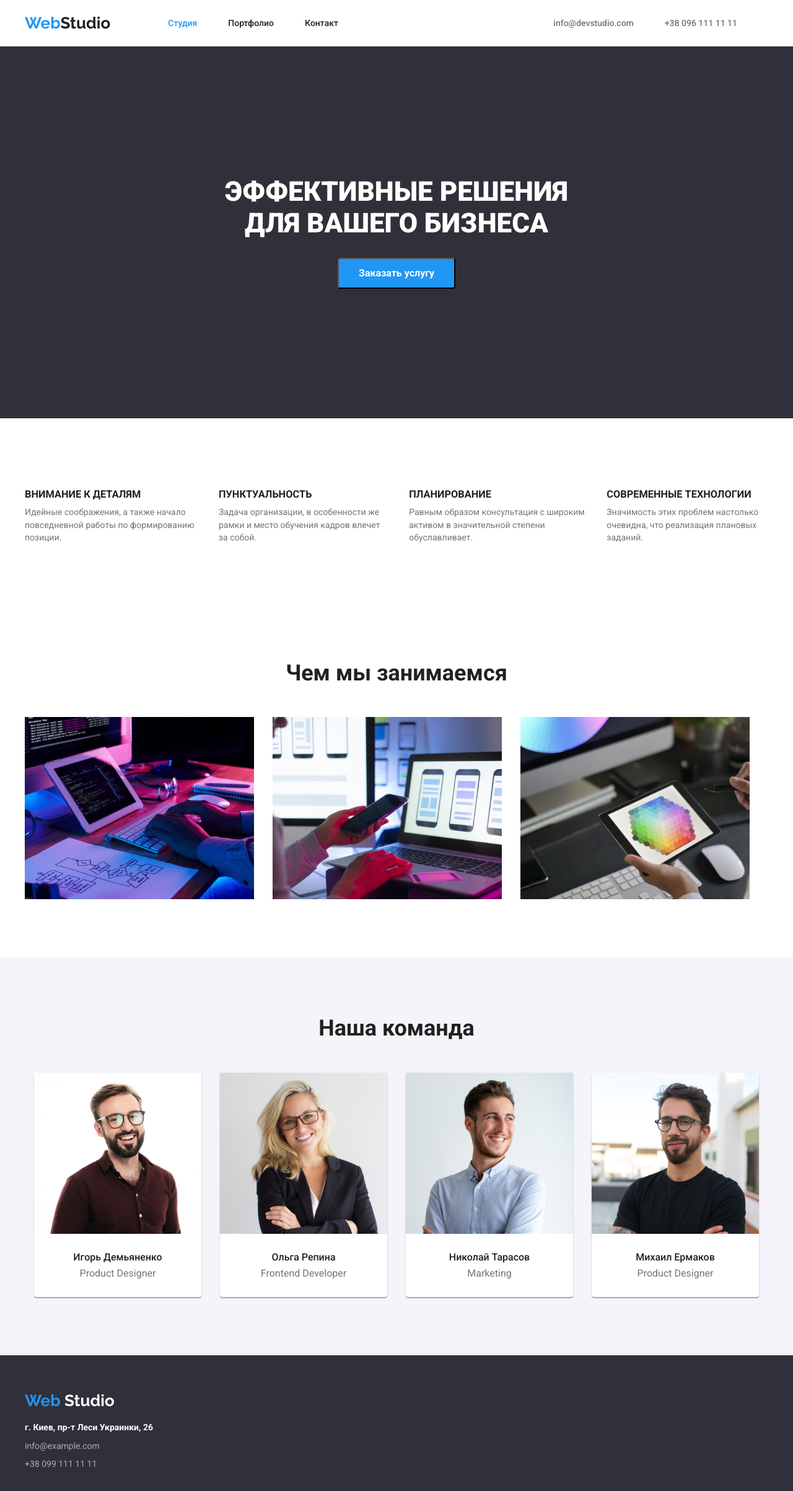
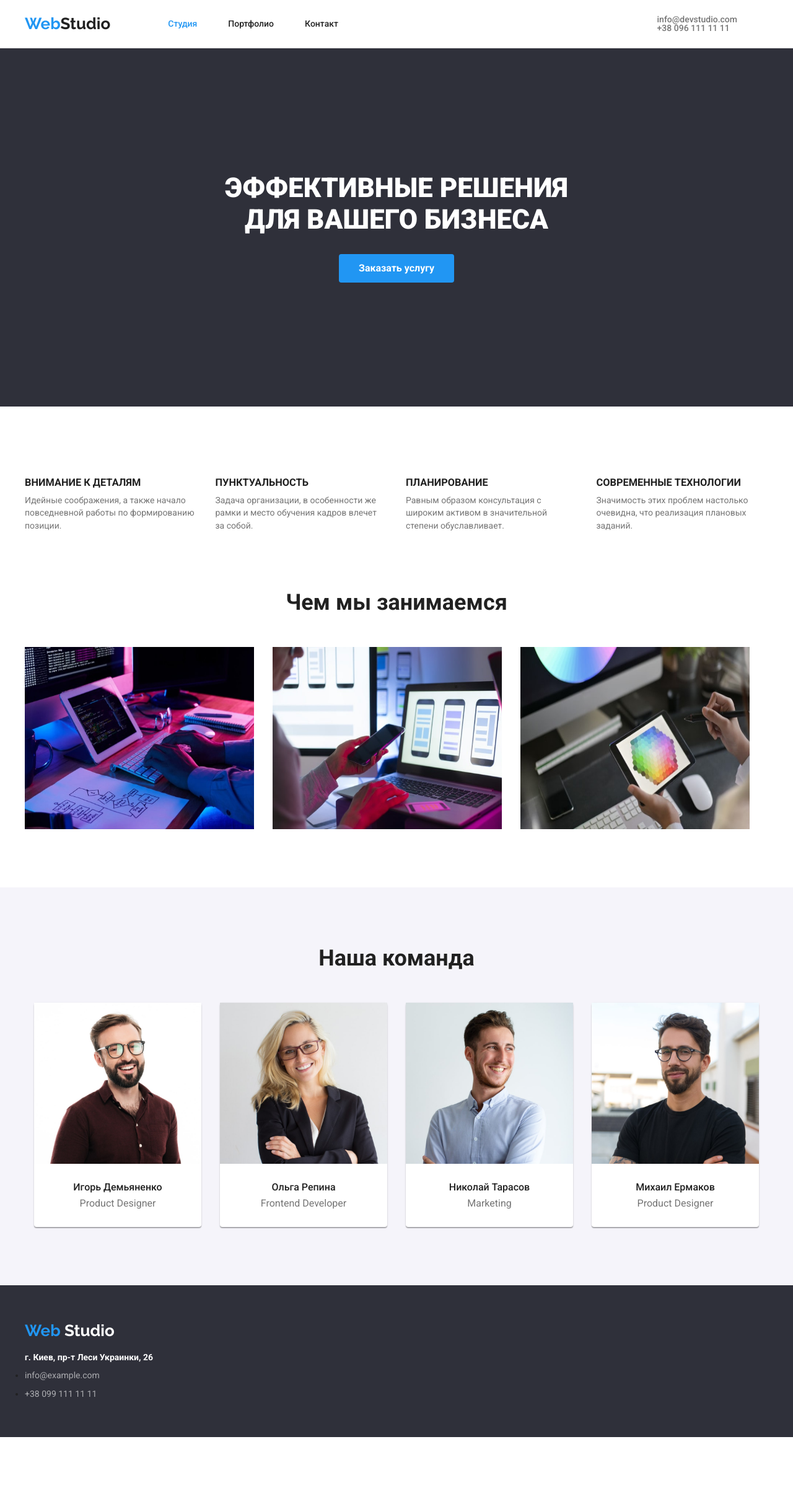
Before and after one commit to PeterYurich/goit-markup-hw-04, a plain HTML site: page index.html in a window 1280 px wide. Shown: the whole page at 62% size. After the commit the page ends 2319 px from the top, so only its background shows below. Drawn offline with nearby package versions, Linux system fonts and the light colour scheme.

Commit message:
after-hw-3

```diff
--- a/css/styles.css
+++ b/css/styles.css
@@ -7,7 +7,7 @@
   --grey-back: #f5f4fa;
   --dark-back: #2f303a;
   --size-heder: 14px;
-  --height-heder: 24px;
+  --height-heder: 1;
 }
 
 
@@ -42,12 +42,15 @@ a {
 }
 
 .site-nav {
-  font-weight: 500;
   font-size: var(--size-heder);
   line-height: var(--height-heder);
 }
 
-.mail {
+.nav-item {
+  font-weight: 500;
+}
+
+.mail-header {
   color: var(--grey-text);
   font-size: var(--size-heder);
   line-height: var(--height-heder);
@@ -62,8 +65,7 @@ a {
 }
 
 .current {
-  color: var(--accent-color);
-}
+color: var(--accent-color);}
 
 .link {
   color: inherit;
@@ -213,10 +215,14 @@ img {
   padding: 94px 0;
 }
 
+.section-sec {
+padding-top: 0;
+}
+
 .header-container {
   display: flex;
   align-items: center;
-  padding: 24px 0;
+  padding: 24px 0 25px 0;
   }
 
 .header {
@@ -250,9 +256,9 @@ img {
   flex-direction: column;
   background-color: var(--dark-back);
   min-width: auto;
-  min-height: 600px;
   justify-content: center;
   align-items: center;
+  padding: 200px 0;
 }
 
 .hero {
@@ -277,6 +283,10 @@ img {
 
 .adv-item:not(:last-child) {
   margin-right: 30px;
+}
+
+.adv-item {
+  flex-basis: calc((100% - (3*30px)) / 4);
 }
 
 /* чем мы занимаемся */
@@ -314,15 +324,6 @@ img {
 
 .name, .profession {
   text-align: center;
-}
-
-.name {
-  margin-top: 30px;
-  margin-bottom: 10px;
-}
-
-.profession {
-  margin-bottom: 30px;
 }
 
 .section-name {
@@ -379,17 +380,8 @@ img {
 
 
 .portfolio-name {
-  margin-top: 20px;
+  color: var(--black-text);
   margin-bottom: 4px;
-  color: var(--black-text);
-}
-
-.portfolio-type {
-  margin-bottom: 20px;
-}
-
-.portfolio-name, .portfolio-type {
-  margin-left: 24px;
 }
 
 /* .portfolio-item:not(:nth-child(3n)) {
@@ -406,13 +398,26 @@ img {
   flex-basis: calc((100% - (3*30px)) / 3);
 }
 
-/* the end of hw#3))) */
+button {
+  border: none;
+}
 
-.images {
-  object-fit: cover;
+.port-desc {
   width: 370px;
-  height: 294px;
+  padding: 20px 24px;
+  border: 1px solid #EEEEEE;
+  border-top: none;
 }
+
+.stuff-desc {
+  padding: 30px 0;
+}
+
+.name {
+  margin-bottom: 10px;
+}
+
+/* end))) */
 
 /* HW-4  */
 
--- a/index.html
+++ b/index.html
@@ -14,7 +14,7 @@
 </head>
 
 <body>
-    <header class="header">
+    <header  class="header">
         <div class="container header-container">
             <a lang="en" href="" class="logo"><span class="logo-first">Web</span><span
                     class="logo-sec">Studio</span></a>
@@ -26,17 +26,17 @@
                 </ul>
             </nav>
             <ul class="list header-contacts">
-                <li><a class="contact-item mail interactive" href="">info@devstudio.com</a></li>
-                <li><a class="contact-item phone interactive" href="">+38 096 111 11 11</a></li>
+                <li"><a class="contact-item mail-header interactive" href="mailto:info@devstudio.com">info@devstudio.com</a></li>
+                <li><a class="contact-item phone interactive" href="tel:+380961111111">+38 096 111 11 11</a></li>
             </ul>
         </div>
     </header>
 <main>
-        <section class=" section hero-css">
+        <section class="section hero-css">
             <h1 class="hero">ЭФФЕКТИВНЫЕ РЕШЕНИЯ <br> ДЛЯ ВАШЕГО БИЗНЕСА</h1>
             <button class="order" type="button">Заказать услугу</button>
         </section>
-        <section class=" section container">
+        <section class="section container">
             <h2 class="unvisible">преимущества компании</h2>
             <ul class="advantages list">
                 <li class="adv-item">
@@ -61,17 +61,17 @@
                 </li>
             </ul>
         </section>
-        <section class=" section container">
+        <section class="section section-sec container">
             <h2 class="gigs-title section-name">Чем мы занимаемся</h2>
             <ul class="gigs list">
                 <li class="gig">
-                    <a href=""> <img class="images" src="./images/pic-1.jpg" width="370" height="294" alt="десктопные приложения"></a>
+                    <a href=""> <img src="./images/pic-1.jpg" width="370" height="294" alt="десктопные приложения"></a>
                 </li>
                 <li class="gig">
-                    <a href=""> <img class="images" src="./images/pic-2.jpg" width="370" height="294" alt="мобильные приложения"></a>
+                    <a href=""> <img src="./images/pic-2.jpg" width="370" height="294" alt="мобильные приложения"></a>
                 </li>
                 <li class="gig">
-                    <a href=""> <img class="images" src="./images/pic-3.jpg" width="370" height="294" alt="дизайнерские решения"></a>
+                    <a href=""> <img src="./images/pic-3.jpg" width="370" height="294" alt="дизайнерские решения"></a>
                 </li>
             </ul>
         </section>
@@ -81,23 +81,31 @@
                 <ul class="stuff list">
                     <li class="stuff-item">
                         <img src="./images/img-3.jpg" alt="фото Игоря Демьяненко" width="270" />
+                        <div class="stuff-desc">
                             <p class="name">Игорь Демьяненко</p>
                             <p class="profession" lang="en">Product Designer</p>
+                        </div>
                     </li>
                     <li class="stuff-item">
                         <img src="./images/img-2.jpg" alt="фото Ольги Репиной" width="270" />
+                        <div class="stuff-desc">
                             <p class="name">Ольга Репина</p>
                             <p class="profession" lang="en">Frontend Developer</p>
+                        </div>
                     </li>
                     <li class="stuff-item">
                         <img src="./images/img-1.jpg" alt="фото Николая Тарасова" width="270" />
+                        <div class="stuff-desc">
                             <p class="name">Николай Тарасов</p>
                             <p class="profession" lang="en">Marketing</p>
+                        </div>
                     </li>
                     <li class="stuff-item">
                         <img src="./images/img.jpg" alt="фото Михаила Ермакова" width="270" />
+                        <div class="stuff-desc">
                             <p class="name">Михаил Ермаков</p>
                             <p class="profession" lang="en">Product Designer</p>
+                        </div>
                     </li>
                 </ul>
             </div>
@@ -112,9 +120,10 @@
             <address class="adress">
                 г. Киев, пр-т Леси Украинки, 26
             </address>
-            <div class="mail-footer"><a class="contacts interactive" href="">info@example.com</a> <br>
-            </div>
-            <a class="contacts interactive" href="">+38 099 111 11 11</a>
+            <ul>
+                <li class="mail-footer"><a class="contacts interactive" href="mailto:info@devstudio.com">info@example.com</a></li>
+                <li><a class="contacts interactive" href="tel:+380961111111">+38 099 111 11 11</a></li>
+            </ul>
         </div>
     </footer>
 </body>
--- a/portfolio.html
+++ b/portfolio.html
@@ -1,7 +1,7 @@
 <!DOCTYPE html>
 <html lang="en">
 
-<head">
+<head>
     <meta charset="UTF-8">
     <link rel="stylesheet" href="https://cdnjs.cloudflare.com/ajax/libs/modern-normalize/1.1.0/modern-normalize.min.css"
         integrity="sha512-wpPYUAdjBVSE4KJnH1VR1HeZfpl1ub8YT/NKx4PuQ5NmX2tKuGu6U/JRp5y+Y8XG2tV+wKQpNHVUX03MfMFn9Q=="
@@ -9,12 +9,12 @@
     <link
         href="https://fonts.googleapis.com/css2?family=Raleway:wght@700&family=Roboto:wght@400;500;700;900&display=swap"
         rel="stylesheet">
-    <link rel="stylesheet" href="./css/styles.css">
+    <link rel="stylesheet" type="text/css" href="./css/styles.css">
     <title>Document</title>
 </head>
 
 <body>
-        <header  class="header">
+    <header class="header">
         <div class="container header-container">
             <a lang="en" href="" class="logo"><span class="logo-first">Web</span><span
                     class="logo-sec">Studio</span></a>
@@ -26,8 +26,9 @@
                 </ul>
             </nav>
             <ul class="list header-contacts">
-                    <li><a class="contact-item mail interactive" href="">info@devstudio.com</a></li>
-                    <li><a class="contact-item phone interactive" href="">+38 096 111 11 11</a></li>
+                <li><a class="contact-item mail-header interactive"
+                        href="mailto:info@devstudio.com">info@devstudio.com</a></li>
+                <li><a class="contact-item phone interactive" href="tel:+380961111111">+38 096 111 11 11</a></li>
             </ul>
         </div>
     </header>
@@ -46,60 +47,86 @@
                 <li class="portfolio-item">
                     <a href="">
                         <img src="./images/technokryak.jpg" width="370" alt="превью сайта" />
+                        <div class="port-desc">
                             <h3 class="portfolio-name">Технокряк</h3>
                             <p class="portfolio-type">Веб-сайт</p>
+                        </div>
                     </a>
                 </li>
-                    <li class="portfolio-item"><a href="">
+                <li class="portfolio-item">
+                    <a href="">
                         <img src="./images/disign.jpg" width="370" alt="превью сайта" />
+                        <div class="port-desc">
                             <h3 class="portfolio-name">Постер New Orlean vs Golden Star</h3>
                             <p class="portfolio-type">Дизайн</p>
+                        </div>
                     </a>
                 </li>
-                    <li class="portfolio-item"><a href="">
+                <li class="portfolio-item">
+                    <a href="">
                         <img src="./images/restorant.jpg" width="370" alt="превью дизайна" />
+                        <div class="port-desc">
                             <h3 class="portfolio-name">Ресторан Seafood</h3>
                             <p class="portfolio-type">Приложение</p>
+                        </div>
                     </a>
                 </li>
 
 
-                    <li class="portfolio-item"><a href="">
+                <li class="portfolio-item">
+                    <a href="">
                         <img src="./images/headphones.jpg" width="370" alt="превью приложения" />
+                        <div class="port-desc">
                             <h3 class="portfolio-name">Проект Prime</h3>
                             <p class="portfolio-type">Маркетинг</p>
+                        </div>
                     </a>
                 </li>
-                    <li class="portfolio-item"><a href="">
+                <li class="portfolio-item">
+                    <a href="">
                         <img src="./images/boxes.jpg" width="370" alt="превью приложения" />
+                        <div class="port-desc">
                             <h3 class="portfolio-name">Проект Boxes</h3>
                             <p class="portfolio-type">Приложение</p>
+                        </div>
                     </a>
                 </li>
-                    <li class="portfolio-item"><a href="">
+                <li class="portfolio-item">
+                    <a href="">
                         <img src="./images/inspiration.jpg" width="370" alt="превью сайта" />
+                        <div class="port-desc">
                             <h3 class="portfolio-name">Inspiration has no Borders</h3>
                             <p class="portfolio-type">Веб-сайт</p>
+                        </div>
                     </a>
                 </li>
 
 
-                    <li class="portfolio-item"><a href="">
+                <li class="portfolio-item">
+                    <a href="">
                         <img src="./images/Limited.jpg" width="370" alt="превью дизайна" />
+                        <div class="port-desc">
                             <h3 class="portfolio-name">Проект Boxes</h3>
                             <p class="portfolio-type">Дизайн</p>
+                        </div>
                     </a>
                 </li>
-                    <li class="portfolio-item"><a href="">
+                <li class="portfolio-item">
+                    <a href="">
                         <img src="./images/lab.jpg" width="370" alt="превью проекта" />
+                        <div class="port-desc">
                             <h3 class="portfolio-name">Проект Boxes</h3>
                             <p class="portfolio-type">Маркетинг</p>
+                        </div>
                     </a>
                 </li>
-                    <li class="portfolio-item"><a href="">
+                <li class="portfolio-item">
+                    <a href="">
                         <img src="./images/Growing.jpg" width="370" alt="превью приложения" />
+                        <div class="port-desc">
                             <h3 class="portfolio-name">Проект Boxes</h3>
                             <p class="portfolio-type">Приложение</p>
+                        </div>
                     </a>
                 </li>
             </ul>
@@ -114,9 +141,11 @@
             <address class="adress">
                 г. Киев, пр-т Леси Украинки, 26
             </address>
-                <div class="mail-footer"><a class="contacts interactive" href="">info@example.com</a> <br>
-                </div>
-                <a class="contacts interactive" href="">+38 099 111 11 11</a>
+            <ul>
+                <li class="mail-footer"><a class="contacts interactive"
+                        href="mailto:info@devstudio.com">info@example.com</a></li>
+                <li><a class="contacts interactive" href="tel:+380961111111">+38 099 111 11 11</a></li>
+            </ul>
         </div>
     </footer>
 </body>
```
Lines whose indentation alone changed are shown as unchanged.
